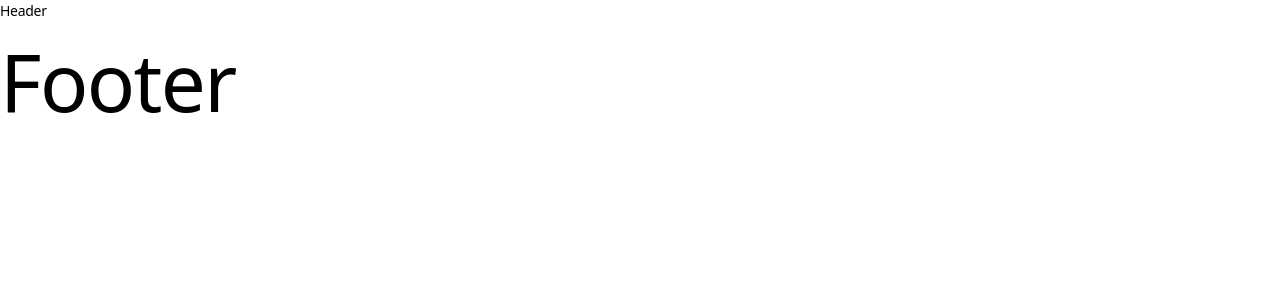
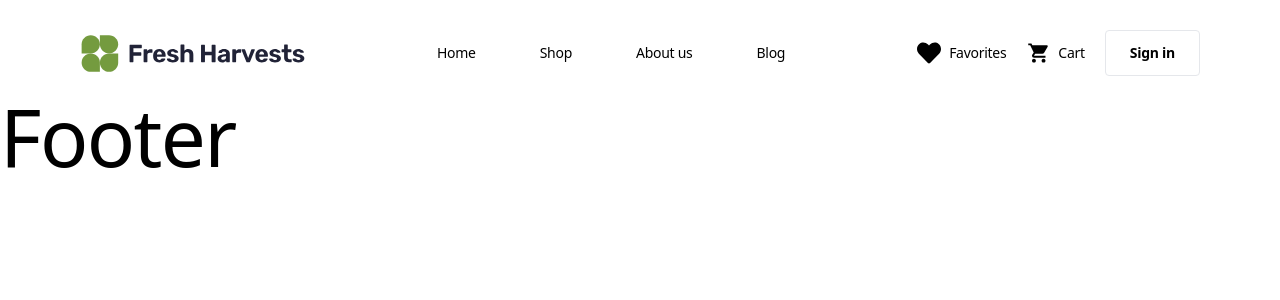
Before and after one commit to jahidhasan136/fresh-harvests-site, a React (Vite) app: page / in a window 1280 px wide. Shown: the top 300 px of the page. Built offline with nearby package versions, Linux system fonts and the light colour scheme.

Commit message:
header complete

```diff
--- a/package.json
+++ b/package.json
@@ -12,6 +12,7 @@
   "dependencies": {
     "react": "^18.3.1",
     "react-dom": "^18.3.1",
+    "react-icons": "^5.4.0",
     "react-router-dom": "^7.0.2"
   },
   "devDependencies": {
--- a/src/index.css
+++ b/src/index.css
@@ -34,3 +34,16 @@ h6 {
 .text-sh2 {
   @apply font-medium;
 }
+
+/* button 1 */
+.button1 {
+  @apply text-lg font-semibold tracking-2perc;
+}
+/* button 2 */
+.button2 {
+  @apply text-lg tracking-2perc;
+}
+/* button 3 */
+.button3 {
+  @apply text-sm font-semibold tracking-2perc;
+}
--- a/src/shared/Header.jsx
+++ b/src/shared/Header.jsx
@@ -1,7 +1,41 @@
+import { Link } from "react-router-dom";
+import logo from "../assets/logo.svg";
+import { FaHeart } from "react-icons/fa";
+import { IoMdCart } from "react-icons/io";
+
 const Header = () => {
   return (
-    <div>
-      <p className="text-sh2">Header</p>
+    <div className="container pt-[30px]">
+      <div className="flex items-center justify-between">
+        {/* logo image */}
+        <div>
+          <Link to="/">
+            <img className="cursor-pointer" src={logo} alt="" />
+          </Link>
+        </div>
+        {/* headers link */}
+        <div className="flex items-center gap-16 text-b3">
+          <Link to="/">Home</Link>
+          <Link to="#">Shop</Link>
+          <Link to="#">About us</Link>
+          <Link to="#">Blog</Link>
+        </div>
+        {/* product mange and auth */}
+        <div className="flex items-center gap-5">
+          <div className="flex items-center gap-2">
+            <FaHeart className="text-2xl" />
+            <p className="text-b3">Favorites</p>
+          </div>
+          <div className="flex items-center gap-2">
+            <IoMdCart className="text-2xl" />
+            <p className="text-b3">Cart</p>
+          </div>
+          {/* button*/}
+          <div className="border border-solid  rounded">
+            <p className="py-3 px-6 button3">Sign in</p>
+          </div>
+        </div>
+      </div>
     </div>
   );
 };
```
Also changed, not shown: src/assets/logo.svg (added), 1 other file (tests, documents, lock files or other folders).
